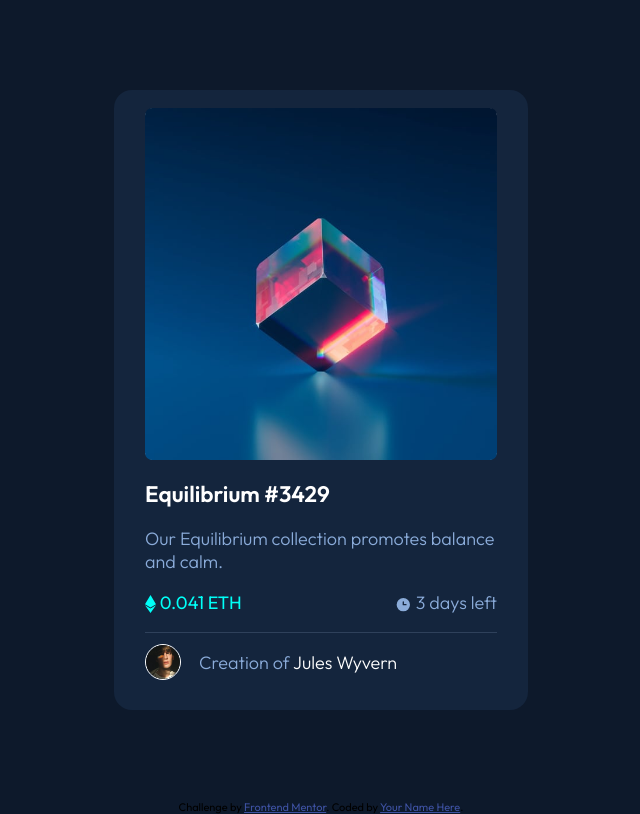
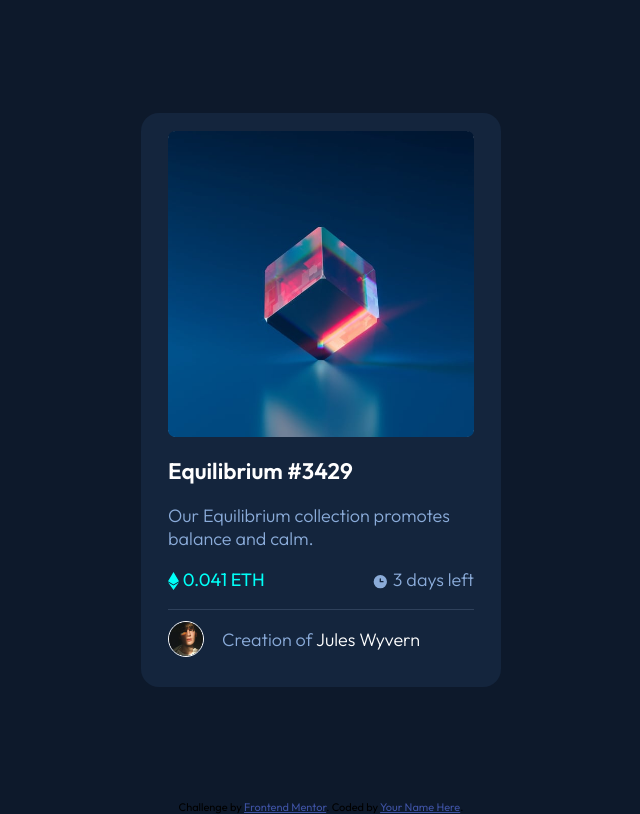
Before and after one commit to Ferdjani-zakaria/frontend-mentor-NFT-preview, a plain HTML site: page index.html in a window 1280 px wide. Shown: the whole page, without its empty margins (319-959 px from the left). Drawn offline with Linux system fonts and the light colour scheme; files whose address does not match are found by name.

Commit message:
second commit

```diff
--- a/index.html
+++ b/index.html
@@ -28,6 +28,7 @@
   </head>
   <body>
     <main class="container">
+      <div class="container-to-center">
         <div class="container__card">
           <div class="container__card__image">
             <img
@@ -37,7 +38,6 @@
             />
             <img src="./images/icon-view.svg" alt="" class="filter" />
           </div>
-
           <div class="container__card__details">
             <h2>Equilibrium #3429</h2>
             <p>Our Equilibrium collection promotes balance and calm.</p>
@@ -61,6 +61,7 @@
             </div>
           </div>
         </div>
+      </div>
     </main>
 
     <div class="attribution">
--- a/style.css
+++ b/style.css
@@ -37,19 +37,26 @@ span {
 }
 
 .container {
+  display: flex;
+  flex-direction: column;
+  justify-content: center;
+  align-items: center;
+  max-width: min(80%, 20em);
+  margin: 0em auto;
+}
+
+.container-to-center {
   min-height: 100vh;
   display: flex;
   flex-direction: column;
   justify-content: center;
-  align-items: center;
-  max-width: min(80%, 23em);
-  margin: 0 auto;
 }
 
 .container__card {
   background-color: var(--card-bg-dark-blue);
   border-radius: 1em;
   padding: 1em 0;
+  min-height: 100%;
 }
 .container__card h2 {
   color: var(--white);
```
Lines whose indentation alone changed are shown as unchanged.
